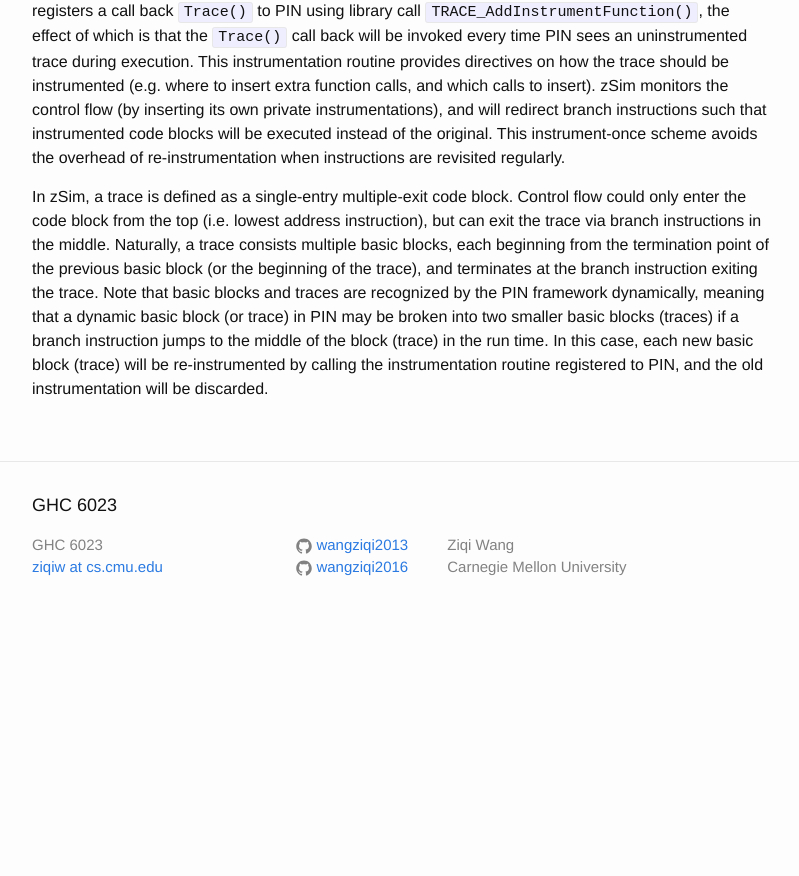
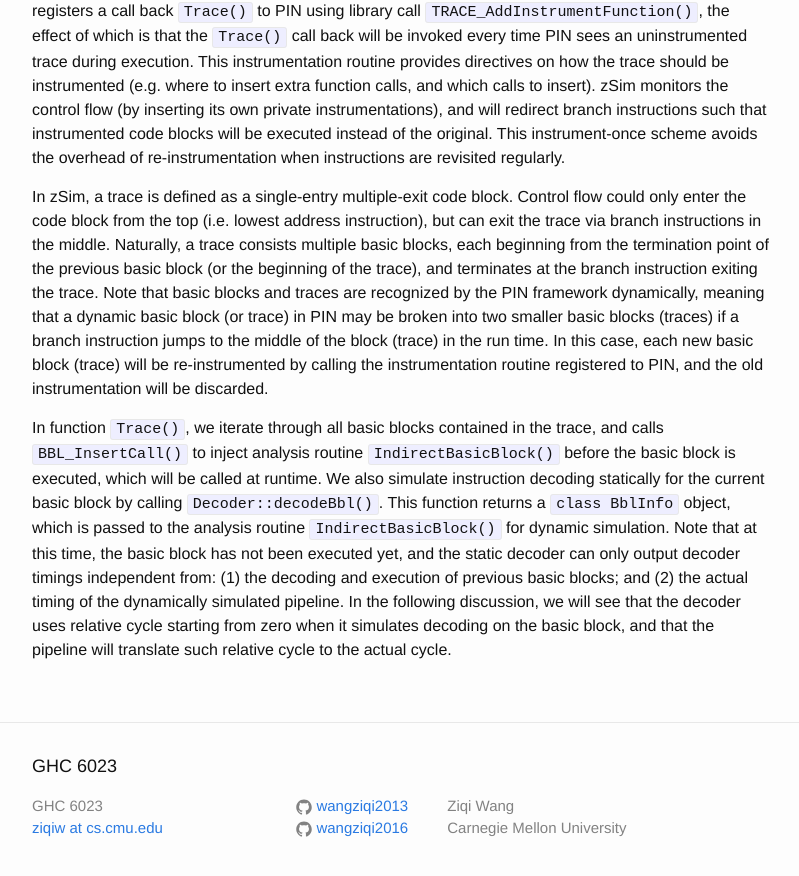
Before and after one commit to wangziqi2013/wangziqi2013.github.io, a Jekyll site: the page built from _posts/2019-12-31-zsim-microarch.markdown, in a window 1280 px wide and 900 px high, scrolled down 1098 px. Shown: the top 876 px of the window, without its empty margins (238-1037 px from the left). Built offline with Jekyll 4.4.1, drawn with Linux system fonts in a browser that asks for light colours; before the commit the page ends 1737 px from its top, so only the background shows below that.

Commit message:
Adding trace

```diff
--- a/_posts/2019-12-31-zsim-microarch.markdown
+++ b/_posts/2019-12-31-zsim-microarch.markdown
@@ -52,3 +52,12 @@ by the PIN framework dynamically, meaning that a dynamic basic block (or trace)
 blocks (traces) if a branch instruction jumps to the middle of the block (trace) in the run time. In this case, each new
 basic block (trace) will be re-instrumented by calling the instrumentation routine registered to PIN, and the old instrumentation
 will be discarded.
+
+In function `Trace()`, we iterate through all basic blocks contained in the trace, and calls `BBL_InsertCall()` to inject
+analysis routine `IndirectBasicBlock()` before the basic block is executed, which will be called at runtime. We also
+simulate instruction decoding statically for the current basic block by calling `Decoder::decodeBbl()`. This function
+returns a `class BblInfo` object, which is passed to the analysis routine `IndirectBasicBlock()` for dynamic simulation.
+Note that at this time, the basic block has not been executed yet, and the static decoder can only output decoder timings
+independent from: (1) the decoding and execution of previous basic blocks; and (2) the actual timing of the dynamically
+simulated pipeline. In the following discussion, we will see that the decoder uses relative cycle starting from zero
+when it simulates decoding on the basic block, and that the pipeline will translate such relative cycle to the actual cycle.
```
